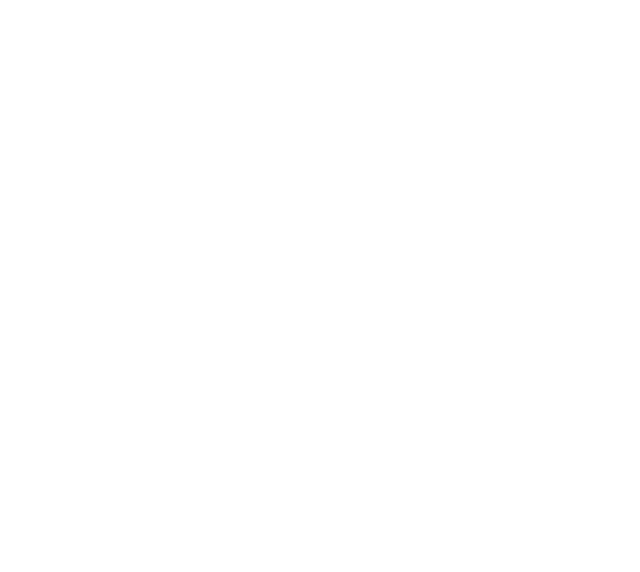
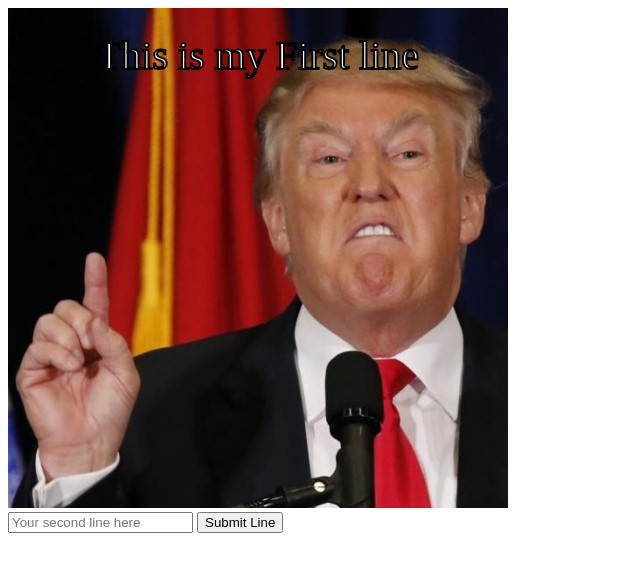
Before and after one commit to ayussheth/meme-generator, a plain HTML site: page index.html in a window 1280 px wide. Shown: the whole page, without its empty margins (0-640 px from the left). Drawn offline with Linux system fonts and the light colour scheme.

Commit message:
bg img with 1 line, input adds the second one

```diff
--- a/index.html
+++ b/index.html
@@ -10,8 +10,18 @@
     <link rel="stylesheet" href="css/contact.css">
     <title>Meme Generator</title>
 </head>
-<body>
+<body onload="init()">
+    <div class="canvas-container">
+        <canvas id="img-canvas" height="500" width="500" onclick="" ></canvas>
+    </div>
+    <div class="meme-editor">
+        <input type="text" placeholder="Your second line here" class="second-line-input">
+        <button onclick="onAddLine()">Submit Line</button>
+    </div>
 
+    <script src="js/service/storage-service.js"></script>
     <script src="js/service/meme-service.js"></script>
+    <script src="js/meme-controller.js"></script>
+
 </body>
 </html>
--- /dev/null
+++ b/js/meme-controller.js
@@ -0,0 +1 @@
+'use strict'
--- a/js/service/meme-service.js
+++ b/js/service/meme-service.js
@@ -0,0 +1,55 @@
+'use strict'
+var gSavedMemes;
+var gElCanvas;
+var gCtx;
+var gMeme = {
+    selectedImgId: 1,
+    selectedLineIdx: 0,
+    lines: [{
+        txt: 'This is my First line',
+        size: 20,
+        align: 'left',
+        color: 'red'
+    },{
+        txt: 'This is my Second line',
+        size: 20,
+        align: 'left',
+        color: 'red'
+    }]
+}
+
+
+function init() {
+    gElCanvas = document.getElementById('img-canvas')
+    gCtx = gElCanvas.getContext('2d')
+    drawText(gMeme.lines[gMeme.selectedLineIdx].txt, 250, 50)
+    drawImg(gMeme.selectedImgId)
+}
+
+function drawImg() {
+    gCtx.globalCompositeOperation='destination-over';
+    const img = new Image()
+    img.src = `./img/${gMeme.selectedImgId}.jpg`;
+    img.onload = () => {
+        gCtx.drawImage(img, 0, 0, gElCanvas.width, gElCanvas.height)
+    }
+}
+function drawText(text, x, y) {
+    gCtx.globalCompositeOperation='source-over';
+
+    gCtx.lineWidth = 2
+
+    gCtx.strokeStyle = 'black'
+    gCtx.fillStyle = 'white'
+    gCtx.font = '40px Impact'
+    gCtx.textAlign = 'center'
+    gCtx.textBaseline = 'middle';
+    gCtx.fillText(text, x, y)
+    gCtx.strokeText(text, x, y)
+
+}
+function onAddLine() {
+    let newLineInput = document.querySelector('.second-line-input').value
+    drawText(newLineInput, 250, 450)
+
+}
```
Also changed, not shown: js/service/storage-service.js (added).
